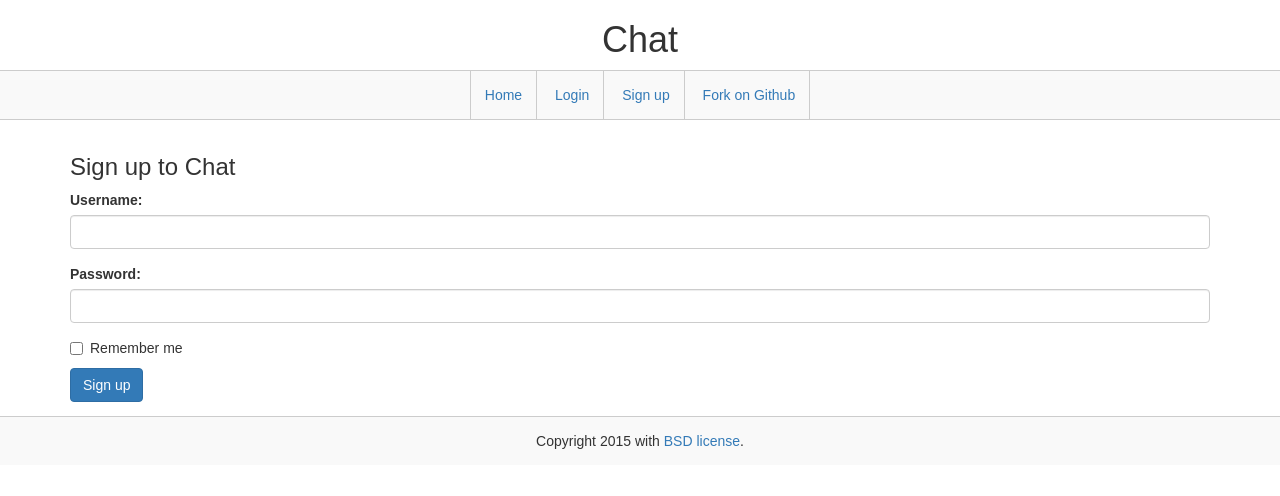
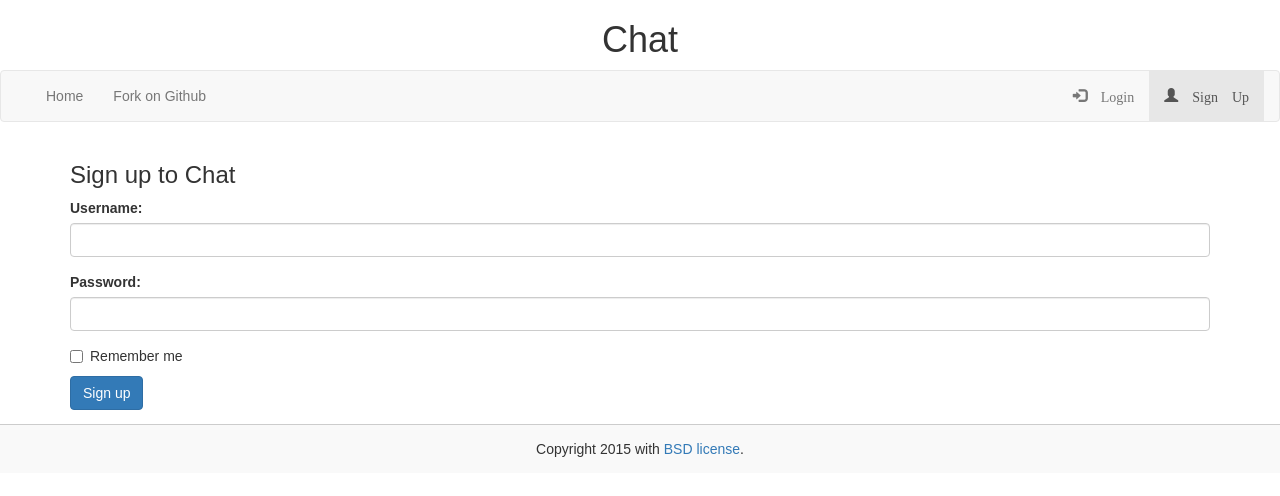
Before and after one commit to Roberto-M-H/Java_Python_FlaskServer_AndroidChatApp, a Python web app: template server_app/templates/signup.html in a window 1280 px wide. Shown: the top 496 px of the page. Run offline with Jinja, Linux system fonts and the light colour scheme; the template is opened without the code that fills it, so the values that code supplies are empty; some libraries are stand-ins or nearby versions.

Commit message:
using more bootstrap now

```diff
--- a/server_app/static/style.css
+++ b/server_app/static/style.css
@@ -7,29 +7,7 @@ header h1 {
     text-align: center;
 }
 
-nav {
-    background: #f9f9f9;
-    border-top: 1px solid #cccccc;
-    border-bottom: 1px solid #cccccc;
-    text-align: center;
-}
 
-nav ul {
-    list-style: none;
-    margin: 0;
-    padding: 0;
-}
-
-nav ul li {
-    display: inline-block;
-    text-align:center;
-    padding: 1em;
-    border-right: 1px solid #cccccc;
-}
-
-nav ul .first {
-    border-left: 1px solid #cccccc;
-}
 
 article {
     margin: 1em 0;
--- a/server_app/templates/layout.html
+++ b/server_app/templates/layout.html
@@ -1,3 +1,11 @@
+{% set navigation_bar = [
+    ('/', 'home', 'Home', False, ""),
+    ('https://github.com/jos0003/Chat', 'github', 'Fork on Github', False, ""),
+    ('/login', 'login', 'Login', True, "glyphicon glyphicon-log-in"),
+    ('/signup', 'signup', 'Sign Up', True, "glyphicon glyphicon-user")
+] -%}
+{% set active_page = active_page|default('home') -%}
+
 <!DOCTYPE html>
 <html>
     <head>
@@ -11,18 +19,29 @@
     <body>
         <header>
             <h1>Chat</h1>
-            <nav>
-                <ul>
-                    <li class="first"><a href="/">Home</a></li>
-                    <li><a href="/login">Login</a></li>
-                    <li><a href="/signup">Sign up</a></li>
-                    <li><a href="https://github.com/jos0003/Chat" target="blank">Fork on Github</a></li>
-                </ul>
-            </nav>
+                <nav class="navbar navbar-default">
+                    <div class="container-fluid">
+                            <div class="navbar-header">
+                                <button type="button" class="navbar-toggle" data-toggle="collapse" data-target="#nav_bar">
+                                    <span class="icon-bar"></span>
+                                    <span class="icon-bar"></span>
+                                    <span class="icon-bar"></span>
+                                </button>
+                            </div>
+                        <div class="collapse navbar-collapse" id="nav_bar">
+                            <ul class="nav navbar-nav">
+                                {% for href, id, caption, is_on_right, class in navigation_bar if not is_on_right %}<li{% if id == active_page %} class="active"{% endif %}><a href="{{ href|e }}">{% if class != "" %}<span class="{{ class }}"> {% endif %}{{ caption|e }}{% if class != "" %}</span>{% endif %}</a></li>{% endfor %}
+                            </ul>
+                            <ul class="nav navbar-nav navbar-right">
+                                {% for href, id, caption, is_on_right, class in navigation_bar if is_on_right %}<li{% if id == active_page %} class="active"{% endif %}><a href="{{ href|e }}">{% if class != "" %}<span class="{{ class }}"> {% endif %}{{ caption|e }}{% if class != "" %}</span>{% endif %}</a></li>{% endfor %}
+                            </ul>
+                        </div>
+                    </div>
+                </nav>
         </header>
         <article class="container">
             {% block body %}{% endblock %}
         </article>
-        <footer>Copyright 2015 with <a href="https://github.com/jos0003/Chat/blob/master/LICENSE.md">BSD license</a>.</footer>
+        <footer class="container-fluid">Copyright 2015 with <a href="https://github.com/jos0003/Chat/blob/master/LICENSE.md">BSD license</a>.</footer>
     </body>
 </html>
--- a/server_app/templates/login.html
+++ b/server_app/templates/login.html
@@ -1,5 +1,6 @@
 {% extends "layout.html" %}
 {% block title %}Login - Chat{% endblock %}
+{% set active_page = 'login' -%}
 {% block body %}
 <h3>Login to Chat</h3>
 <form action="/login" method="POST" role="form">
--- a/server_app/templates/signup.html
+++ b/server_app/templates/signup.html
@@ -1,5 +1,6 @@
 {% extends "layout.html" %}
 {% block title %}Sign up - Chat{% endblock %}
+{% set active_page = 'signup' -%}
 {% block body %}
 <h3>Sign up to Chat</h3>
 <form action="/login" method="POST" role="form">
--- a/server_app/templates/welcome.html
+++ b/server_app/templates/welcome.html
@@ -1,5 +1,6 @@
 {% extends "layout.html" %}
 {% block title %}Welcome to Chat!{% endblock %}
+{% set active_page = 'home' -%}
 {% block body %}
     <h2>Welcome to Chat!</h2>
     <p>
```
